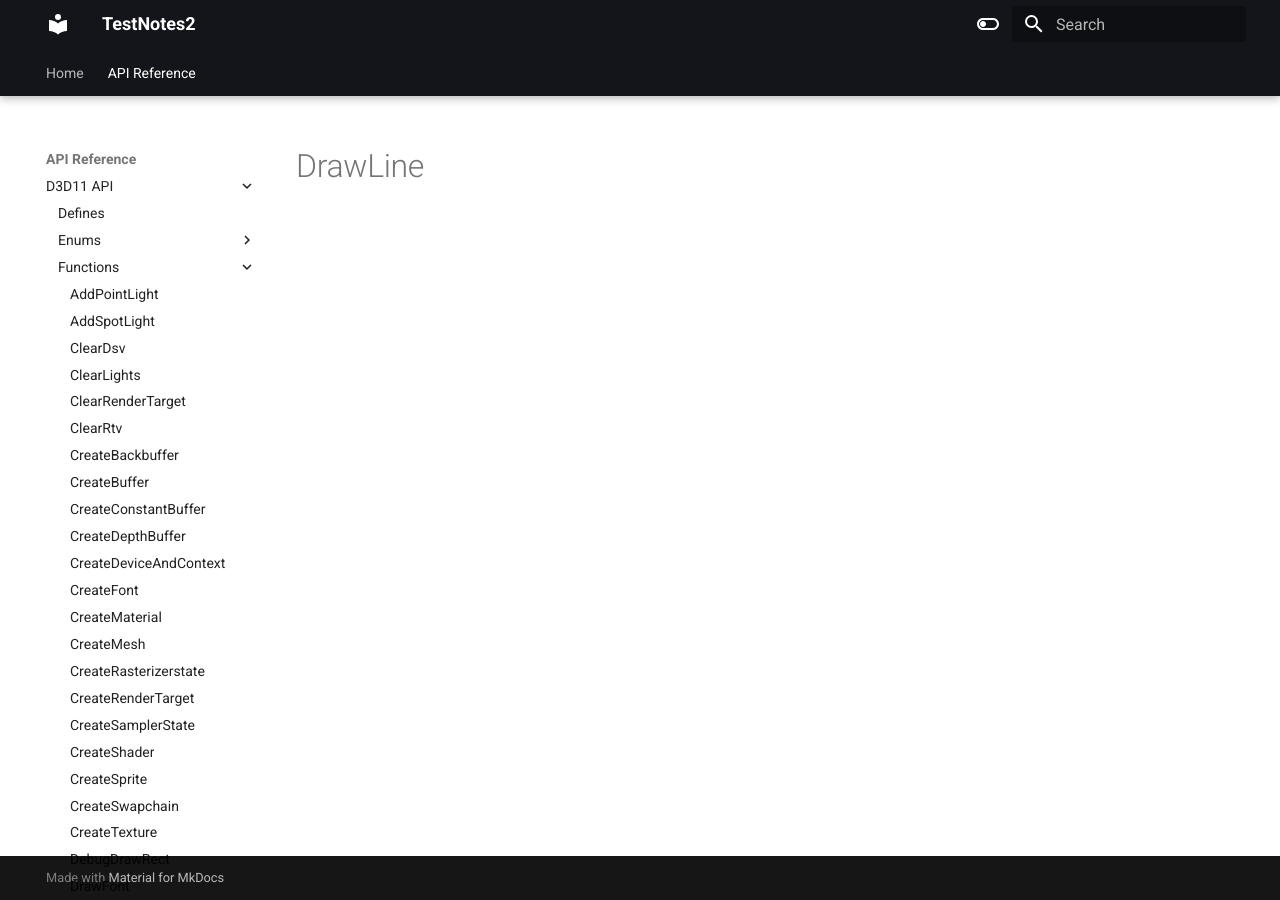
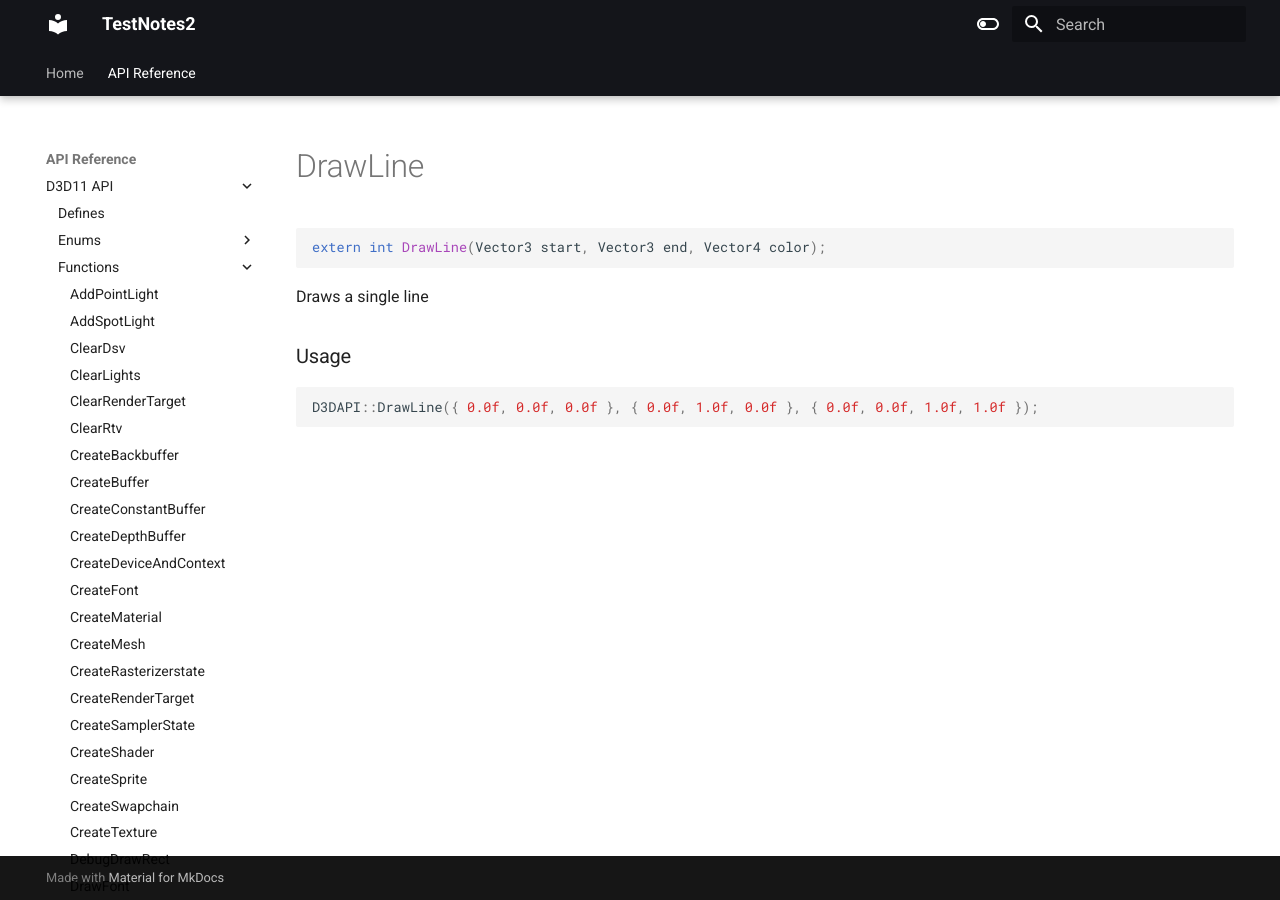
Before and after one commit to erichederstedt/TempEngineDocs, an MkDocs documentation site: the page built from docs/API Reference/D3D11 API/Functions/DrawLine.md, in a window 1280 px wide. Built offline with MkDocs 1.6.1 and Material for MkDocs 9.7.7, drawn with Linux system fonts in a browser that asks for light colours.

Commit message:
PUSH NOTE : DrawLine.md

````diff
--- a/docs/API Reference/D3D11 API/Functions/DrawLine.md
+++ b/docs/API Reference/D3D11 API/Functions/DrawLine.md
@@ -1 +1,13 @@
 # DrawLine
+
+```c++
+extern int DrawLine(Vector3 start, Vector3 end, Vector4 color);
+```
+
+Draws a single line
+
+
+### Usage
+```c++
+D3DAPI::DrawLine({ 0.0f, 0.0f, 0.0f }, { 0.0f, 1.0f, 0.0f }, { 0.0f, 0.0f, 1.0f, 1.0f });
+```
````
